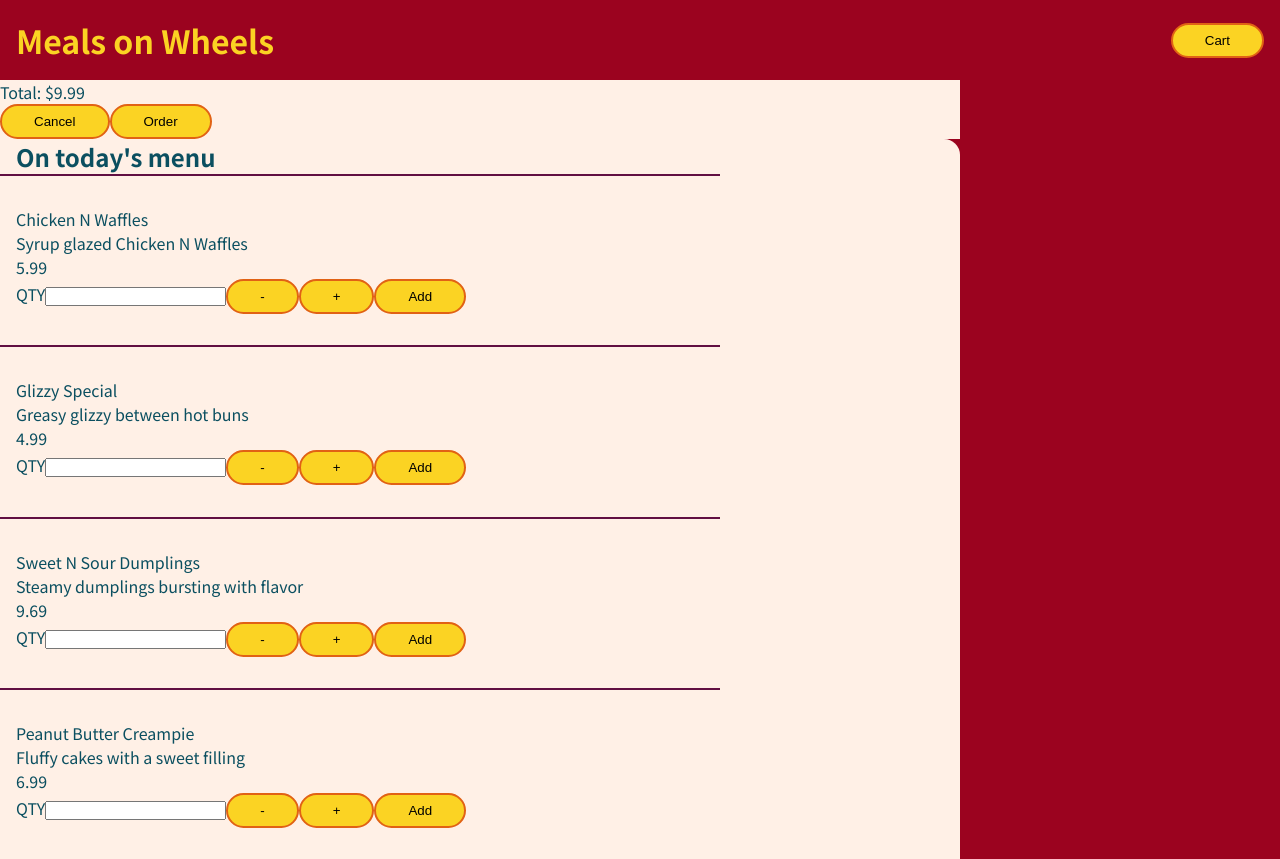
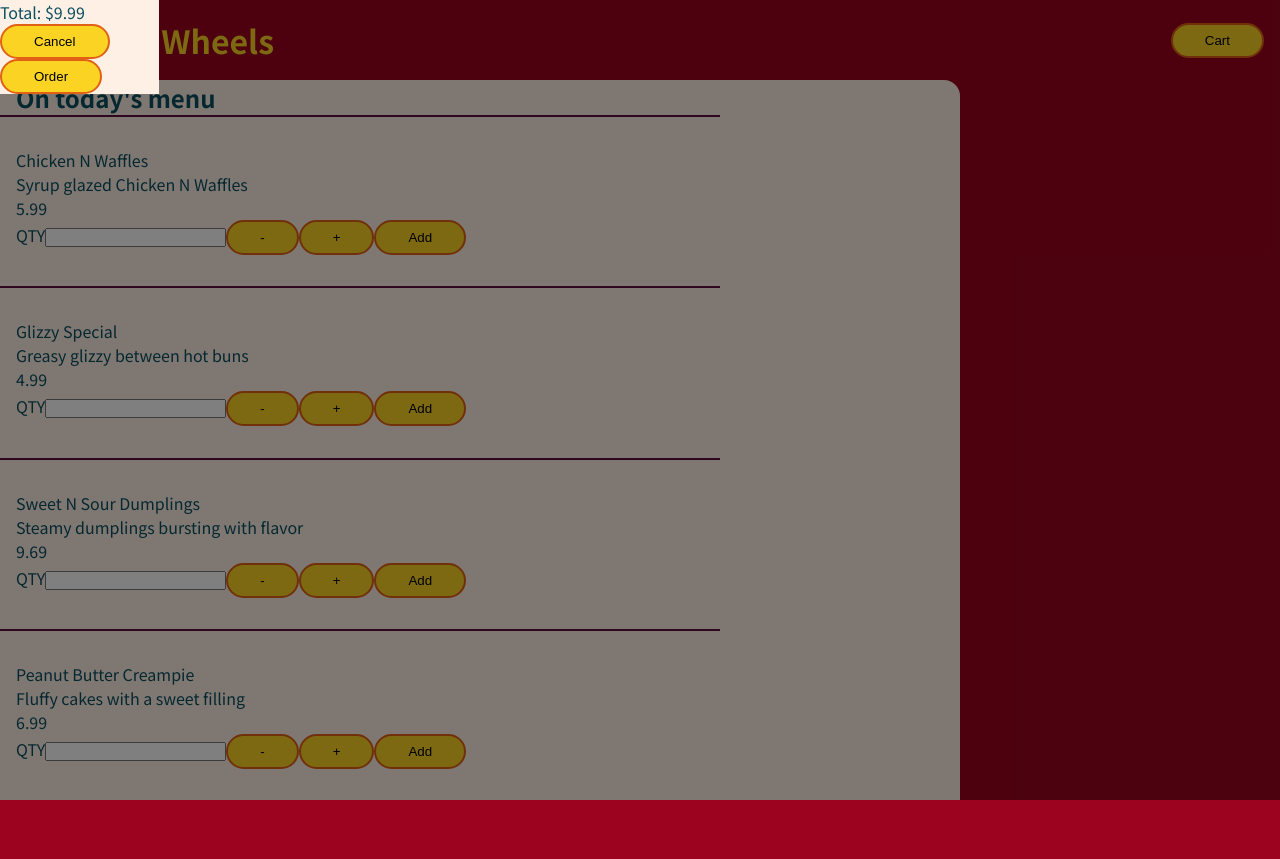
Before and after one commit to allanlalangan/meals-on-wheels, a React (Create React App) app: page / in a window 1280 px wide. After the commit the page ends 800 px from the top, so only its background shows below. Built offline with nearby package versions, Linux system fonts and the light colour scheme.

Commit message:
created modal UI component. wrapped cart component with modal. modal portal to modal-root

```diff
--- a/public/index.html
+++ b/public/index.html
@@ -28,6 +28,7 @@
   </head>
   <body>
     <noscript>You need to enable JavaScript to run this app.</noscript>
+    <div id="modal"></div>
     <div id="root"></div>
     <!--
       This HTML file is a template.
--- a/src/components/Cart/Cart.js
+++ b/src/components/Cart/Cart.js
@@ -1,15 +1,18 @@
 import React from 'react'
+import Modal from '../UI/Modal'
 import Button from '../UI/Button'
 import styles from './Cart.module.css'
 
 const Cart = () => {
   return (
+    <Modal>
       <section className={styles.container}>
         <ul className={styles.cartItems}>{/* map cart items here */}</ul>
         <p>Total: $9.99</p>
         <Button>Cancel</Button>
         <Button>Order</Button>
       </section>
+    </Modal>
   )
 }
 
--- /dev/null
+++ b/src/components/UI/Modal.js
@@ -0,0 +1,27 @@
+import React from 'react'
+import ReactDOM from 'react-dom'
+import styles from './Modal.module.css'
+
+const ModalBackdrop = props => {
+  return <div className={styles.backdrop}></div>
+}
+
+const ModalWindow = props => {
+  return <aside className={styles.window}>{props.children}</aside>
+}
+
+const portalToElement = document.getElementById('modal')
+
+const Modal = props => {
+  return (
+    <>
+      {ReactDOM.createPortal(<ModalBackdrop />, portalToElement)}
+      {ReactDOM.createPortal(
+        <ModalWindow>{props.children}</ModalWindow>,
+        portalToElement
+      )}
+    </>
+  )
+}
+
+export default Modal
--- /dev/null
+++ b/src/components/UI/Modal.module.css
@@ -0,0 +1,12 @@
+.backdrop {
+  position: absolute;
+  top: 0;
+  left: 0;
+  width: 100%;
+  height: 100%;
+  background-color: rgba(0, 0, 0, 0.5);
+}
+
+.window {
+  position: absolute;
+}
```
Lines whose indentation alone changed are shown as unchanged.
